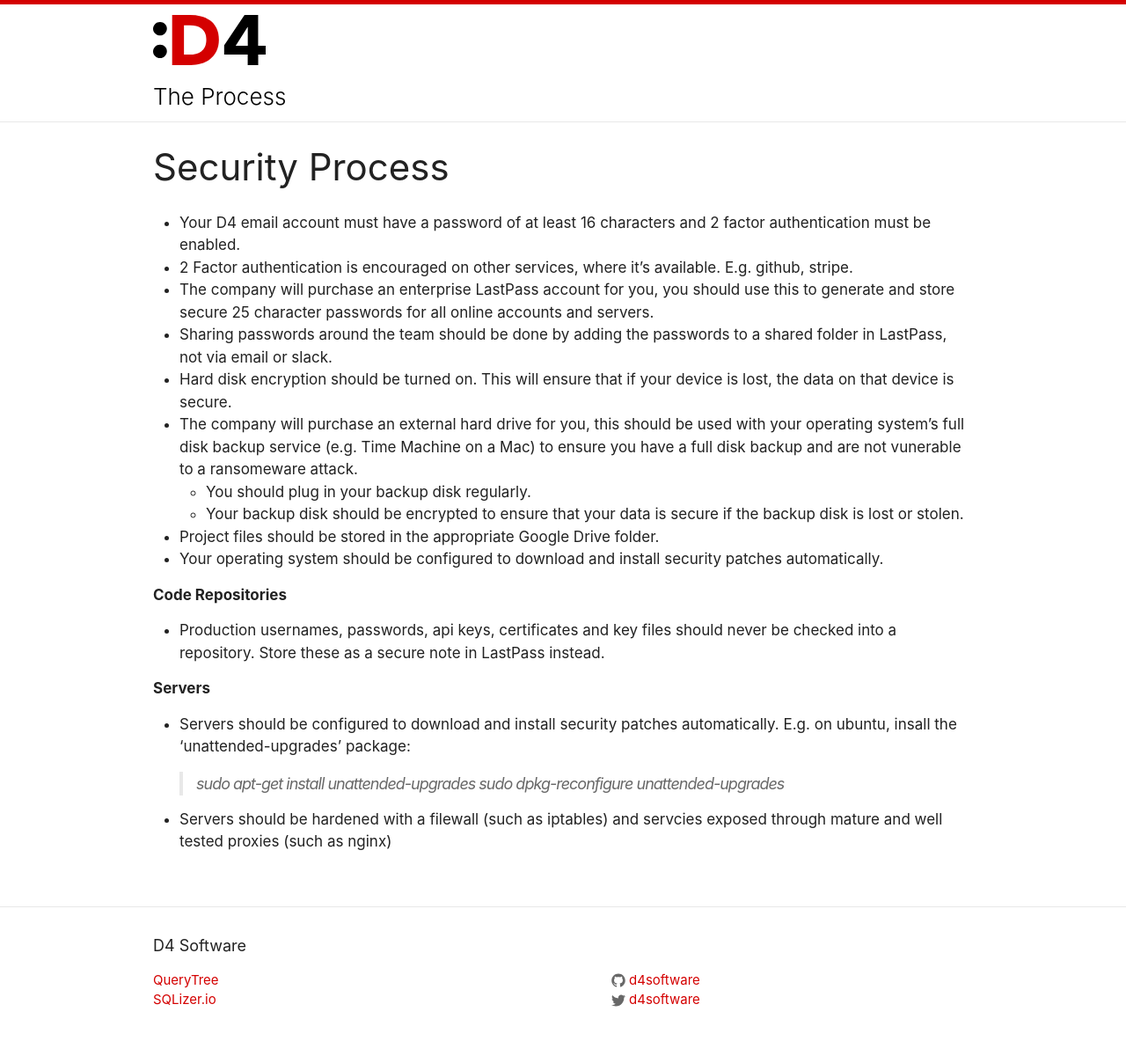
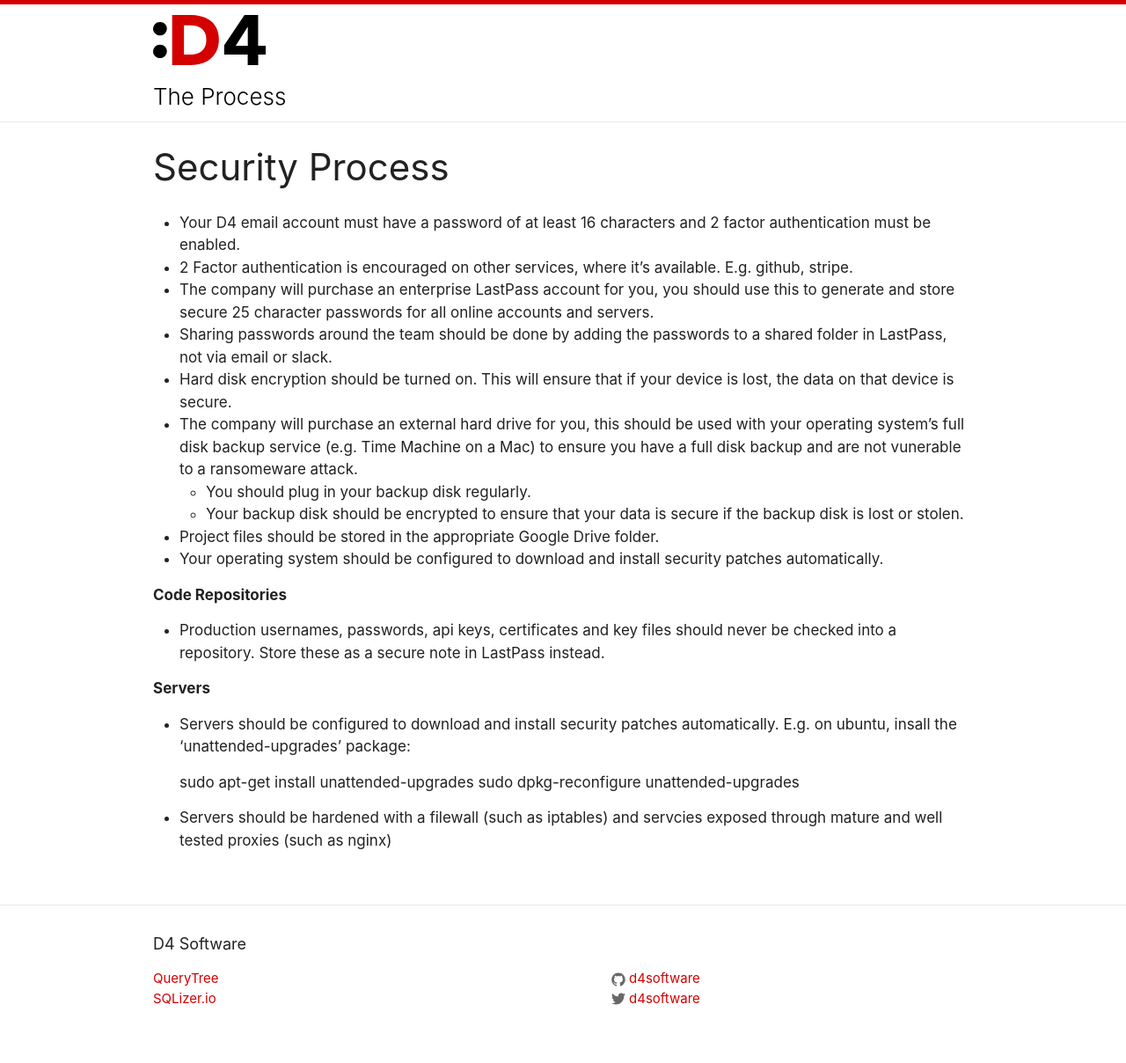
Before and after one commit to d4software/the-process, a Jekyll site: the page built from security_process.md, in a window 1280 px wide. Shown: the whole page at 88% size. Built offline with Jekyll 4.4.1, drawn with Linux system fonts in a browser that asks for light colours.

Commit message:
Small tweaks

```diff
--- a/security_process.md
+++ b/security_process.md
@@ -1,6 +1,6 @@
 ---
 layout: page
-title: Security Process
+title: "Security Process"
 desc: "Our security process ensures we keep customers data safe and that our operations are not interrupted by cyber attack"
 permalink: /security/
 ---
@@ -24,7 +24,7 @@
 
  * Servers should be configured to download and install security patches automatically. E.g. on ubuntu, insall the 'unattended-upgrades' package:
 
-    > sudo apt-get install unattended-upgrades
-    > sudo dpkg-reconfigure unattended-upgrades
+    sudo apt-get install unattended-upgrades
+    sudo dpkg-reconfigure unattended-upgrades
 
  * Servers should be hardened with a filewall (such as iptables) and servcies exposed through mature and well tested proxies (such as nginx)
```
